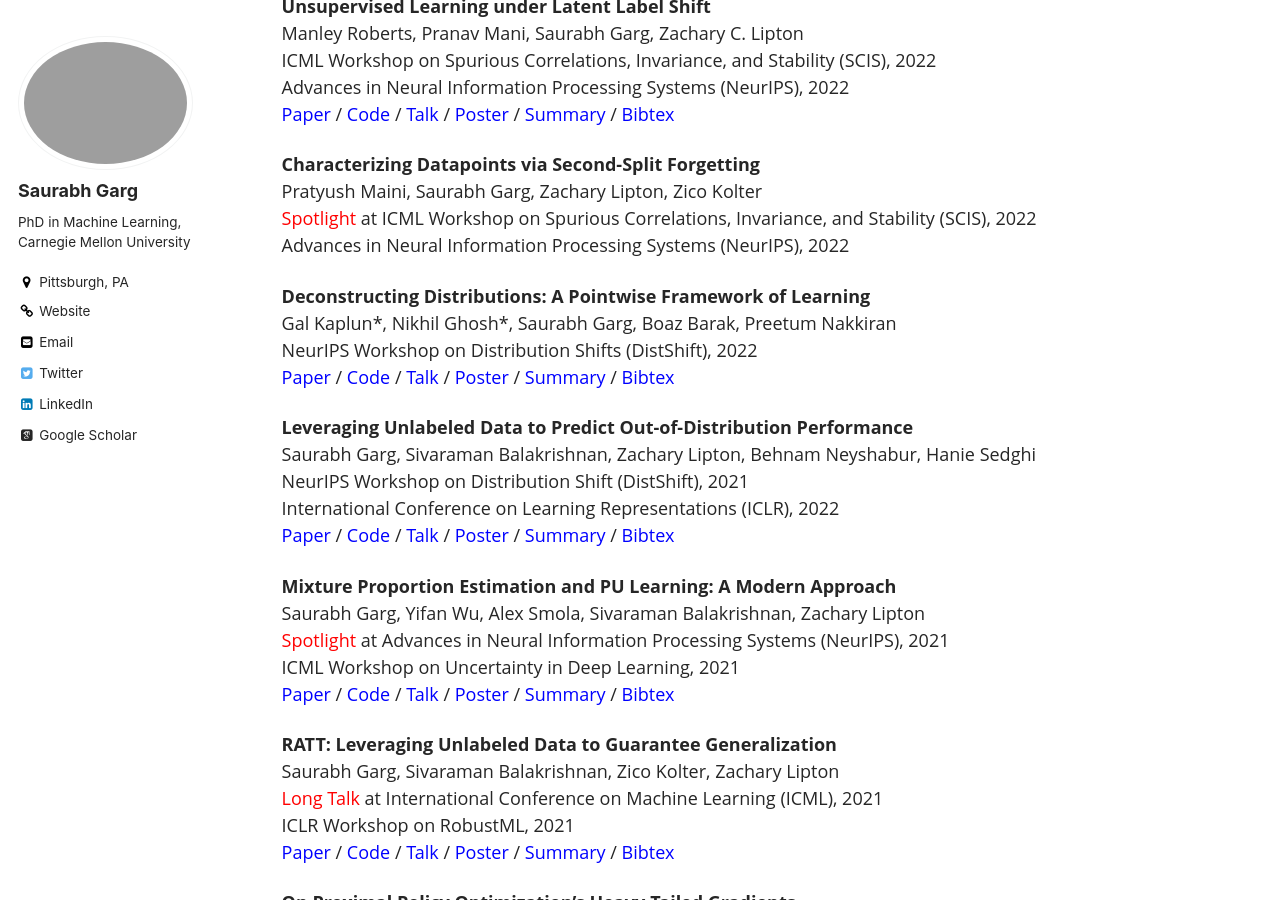
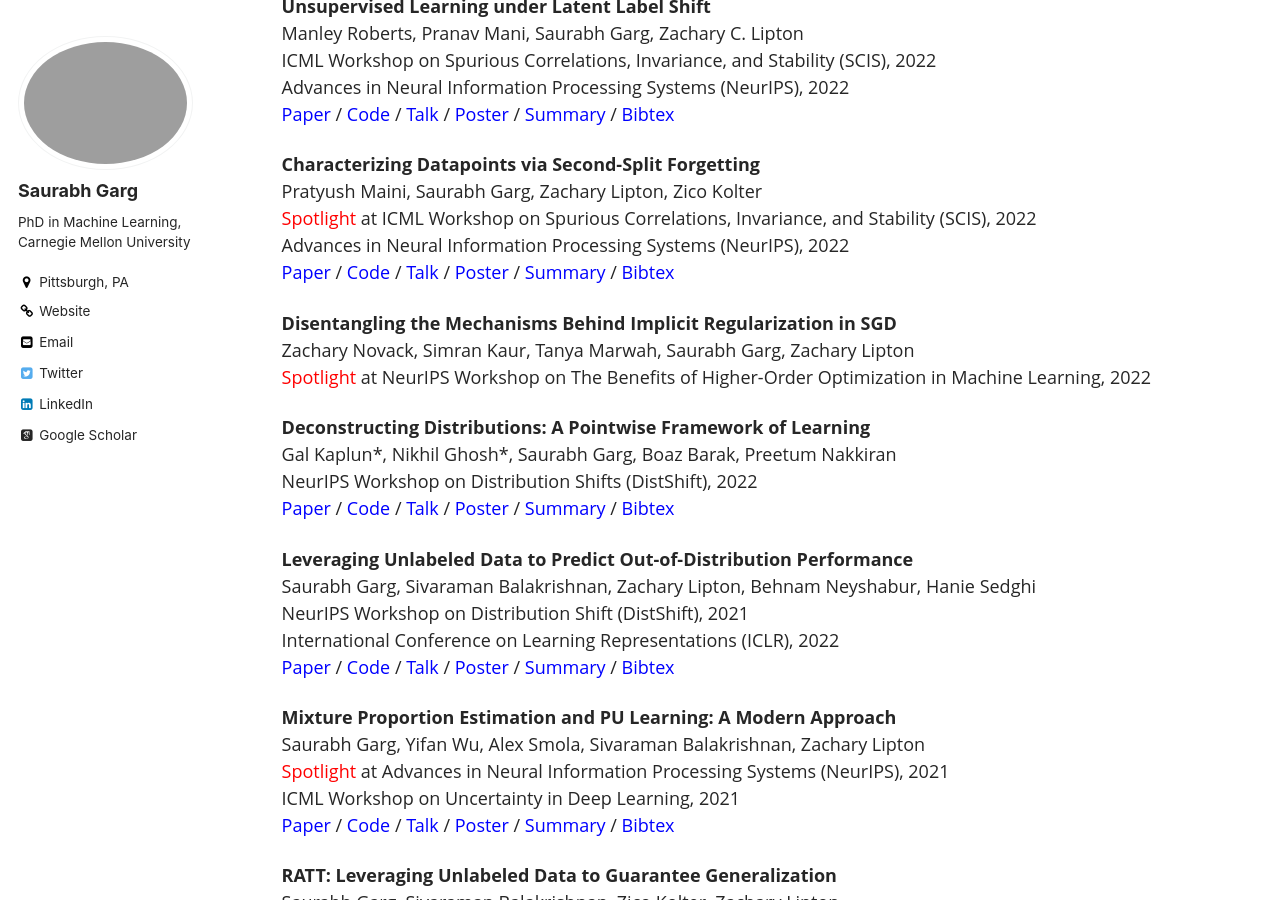
Before and after one commit to saurabhgarg1996/saurabhgarg1996.github.io, a Jekyll site: the page built from _pages/publications.md, in a window 1280 px wide and 900 px high, scrolled down 693 px. Built offline with Jekyll 4.4.1, drawn with Linux system fonts in a browser that asks for light colours; some web fonts are replaced.

```diff
--- a/_pages/publications.md
+++ b/_pages/publications.md
@@ -67,6 +67,22 @@ Advances in Neural Information Processing Systems (NeurIPS), 2022
 Pratyush Maini, Saurabh Garg, Zachary Lipton, Zico Kolter
 <span style="color:red">Spotlight</span> at ICML Workshop on Spurious Correlations, Invariance, and Stability (SCIS), 2022
 Advances in Neural Information Processing Systems (NeurIPS), 2022
+<span style="color:blue">[Paper](https://arxiv.org/abs/2210.15031)</span> / <span style="color:blue">[Code](https://github.com/pratyushmaini/ssft)</span> / <span style="color:blue">[Talk]()</span> / <span style="color:blue">[Poster]()</span> / <span style="color:blue">[Summary](javascript:toggleblock('maini2022_ssft_abs'))</span> / <span style="color:blue">[Bibtex](javascript:toggleblock('maini2022_ssft_bib'))</span>
+<p><i id="maini2022_ssft_abs" style="display: none;">We analyze the forgetting and learning dynamics of neural networks to characterize different types of hard examples as belonging to mislabeled, rare and complex categories..</i></p>
+<bibtext xml:space="preserve" id="maini2022_ssft_bib" style="display: none;">
+@inproceedings{maini2022ssft, <br>
+ title={Characterizing Datapoints via Second-Split Forgetting}, <br>
+ author={Maini, Pratyush and Garg, Saurabh and Kolter, Zico and Lipton, Zachary}, <br>
+ year={2022}, <br>
+ booktitle={Advances in Neural Information Processing Systems (NeurIPS)}
+}
+</bibtext>
+
+
+**Disentangling the Mechanisms Behind Implicit Regularization in SGD**
+Zachary Novack, Simran Kaur, Tanya Marwah, Saurabh Garg, Zachary Lipton
+<span style="color:red">Spotlight</span> at NeurIPS Workshop on The Benefits of Higher-Order Optimization in Machine Learning, 2022
+
 
 
 **Deconstructing Distributions: A Pointwise Framework of Learning**
@@ -88,7 +104,7 @@ NeurIPS Workshop on Distribution Shifts (DistShift), 2022
 Saurabh Garg, Sivaraman Balakrishnan, Zachary Lipton, Behnam Neyshabur, Hanie Sedghi
 NeurIPS Workshop on Distribution Shift (DistShift), 2021
 International Conference on Learning Representations (ICLR), 2022
-<span style="color:blue">[Paper](https://arxiv.org/abs/2201.04234)</span> / <span style="color:blue">[Code]()</span> / <span style="color:blue">[Talk]()</span> / <span style="color:blue">[Poster]()</span> / <span style="color:blue">[Summary](javascript:toggleblock('garg2022_ATC_abs'))</span> / <span style="color:blue">[Bibtex](javascript:toggleblock('garg2022_ATC_bib'))</span>
+<span style="color:blue">[Paper](https://arxiv.org/abs/2201.04234)</span> / <span style="color:blue">[Code](https://github.com/saurabhgarg1996/ATC_code)</span> / <span style="color:blue">[Talk]()</span> / <span style="color:blue">[Poster]()</span> / <span style="color:blue">[Summary](javascript:toggleblock('garg2022_ATC_abs'))</span> / <span style="color:blue">[Bibtex](javascript:toggleblock('garg2022_ATC_bib'))</span>
 <p><i id="garg2022_ATC_abs" style="display: none;">Given access to labeled source data and unlabeled target data, we investigate methods to predict target domain performance and find a simple method that does surprisingly well.We also explore the theoretical foundations of the problem, proving that identifying the accuracy is just as hard as identifying the optimal predictor. </i></p>
 <bibtext xml:space="preserve" id="garg2022_ATC_bib" style="display: none;">
 @inproceedings{garg2022ATC, <br>
```
